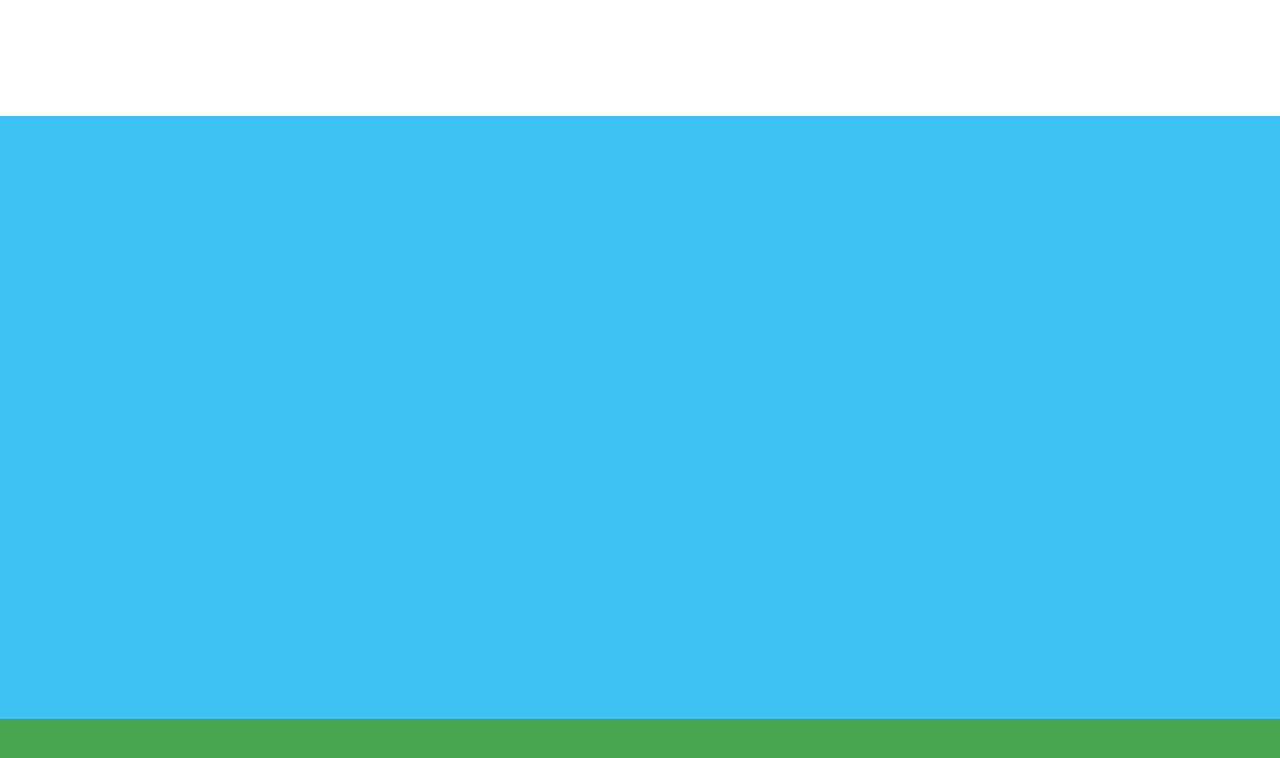
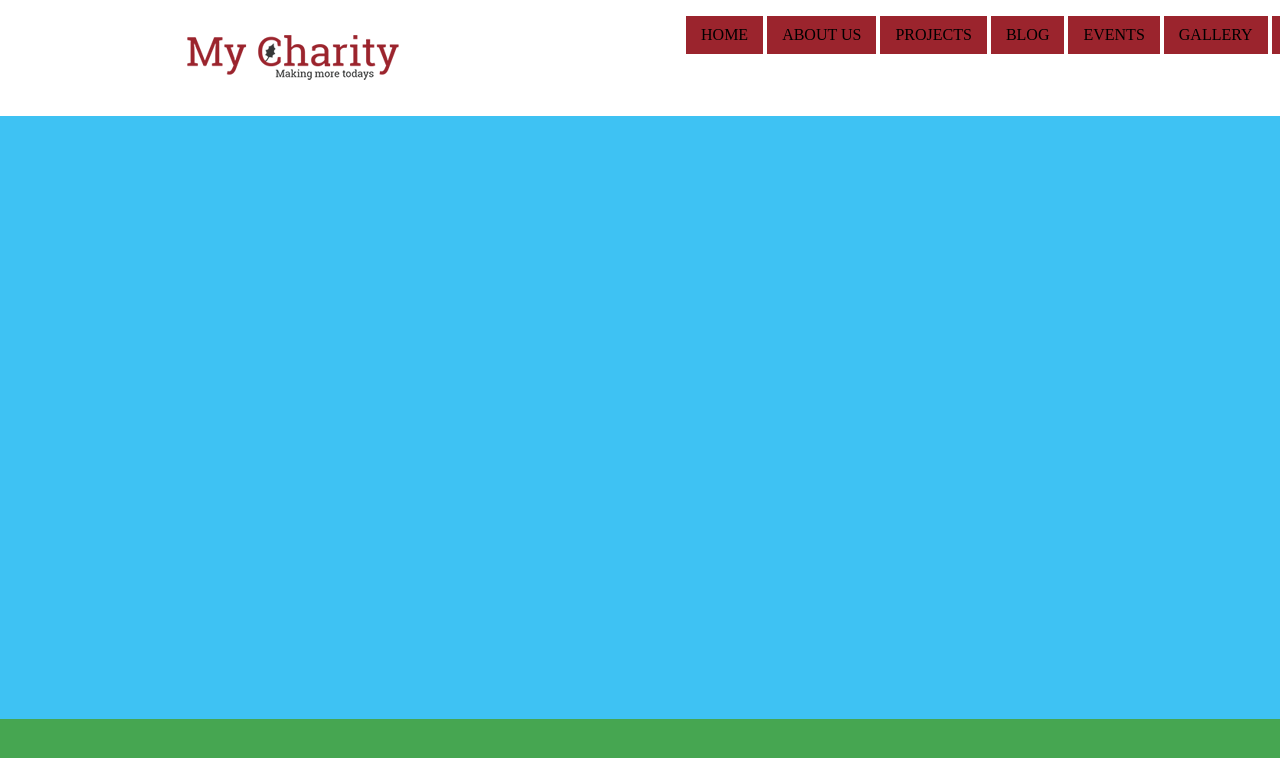
Before and after one commit to Rina-Shilkina/task_1.0, a plain HTML site: page index.html in a window 1280 px wide. Shown: the top 758 px of the page. Drawn offline with Linux system fonts and the light colour scheme.

Commit message:
Update design header

```diff
--- a/index.html
+++ b/index.html
@@ -11,6 +11,30 @@
 	<div class="page">
 
 		<div class="header">
+
+			<div id="logo">
+				<img src="images/header/Logo.png">
+			</div>
+
+			<div class="header_navigation">
+				<!-- <button>HOME</button>
+				<button>ABOUT US</button>
+				<button>PROJECTS</button>
+				<button>BLOG</button>
+				<button>EVENTS</button>
+				<button>GALLERY</button>
+				<button>CONTACT US</button>
+				-->
+				<ul>
+					<li>HOME</li>
+					<li>ABOUT US</li>
+					<li>PROJECTS</li>
+					<li>BLOG</li>
+					<li>EVENTS</li>
+					<li>GALLERY</li>
+					<li>CONTACT US</li>
+				</ul>
+			</div>
 		</div>
 
 		<div class="banner">
--- a/sass/style.scss
+++ b/sass/style.scss
@@ -6,6 +6,8 @@ $color-banner: RGB(62, 194, 243);
 $color_bellow_banner: RGB(70, 166, 81);
 $color_latest_events: RGB(155, 36, 45);
 $color_footer: RGB(55, 56, 56);
+$color_button_header: RGB(155, 36, 45);
+
 
 body {
 
@@ -24,6 +26,7 @@ body {
 	width: 1400px;
 	height: 116px;
 	background-color: $color-head;
+
 }
 
 .banner {
@@ -54,3 +57,29 @@ body {
 	background-color: $color_footer;
 
 }
+
+#logo {
+	padding: 35px 0px 0px 187px;
+	float: left;
+}
+
+.head_button {
+	border-width: 10px;
+}
+
+.header_navigation {
+
+	float: right;
+}
+
+.header_navigation ul {
+
+	list-style-type: none;
+}
+
+.header_navigation ul li {
+
+	display: inline-block;
+	background-color: $color_button_header;
+	padding: 10px 15px;
+}
```
Also changed, not shown: css/styles.css, images/banner/Layer 11.png (renamed from image/banner/Layer 11.png), images/below banner/Layer 4.png (renamed from image/below banner/Layer 4.png), images/below banner/Rectangle 2.png (renamed from image/below banner/Rectangle 2.png), images/below banner/Rectangle 5.png (renamed from image/below banner/Rectangle 5.png), images/footer/Rectangle 12.png (renamed from image/footer/Rectangle 12.png), images/header/Logo.png (added), images/header/Rectangle 1.png (renamed from image/header/Rectangle 1.png), 1 other file.
